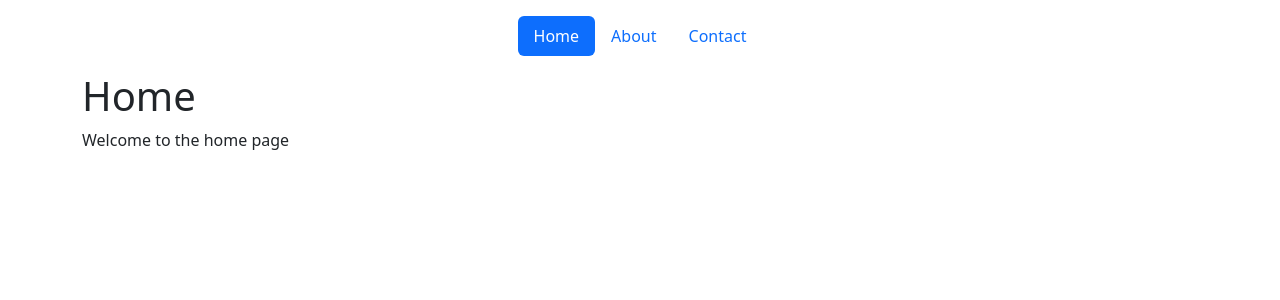
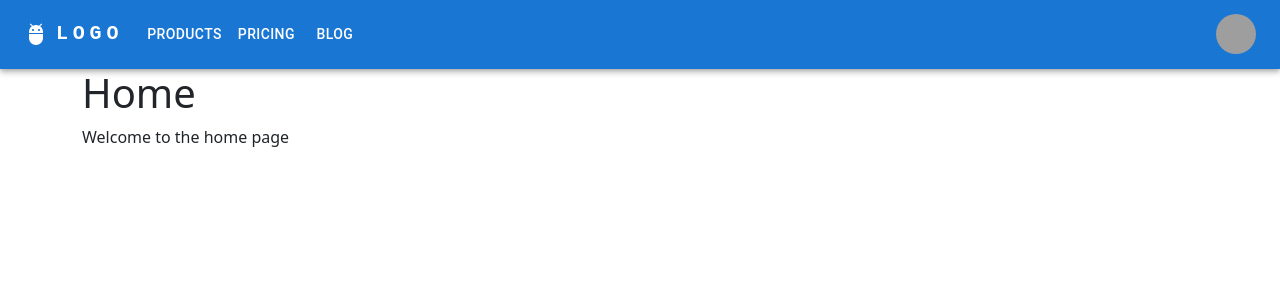
Before and after one commit to astrolabs-csds/-cscoding-OCTDEC2022_mod-7-8, a React (Create React App) app: page / in a window 1280 px wide. Shown: the top 300 px of the page. Built offline with nearby package versions, Linux system fonts and the light colour scheme; grey boxes are pictures that could not be loaded.

Commit message:
Integrating MaterialUI.

```diff
--- a/package.json
+++ b/package.json
@@ -3,6 +3,10 @@
   "version": "0.1.0",
   "private": true,
   "dependencies": {
+    "@emotion/react": "^11.10.5",
+    "@emotion/styled": "^11.10.5",
+    "@mui/icons-material": "^5.10.16",
+    "@mui/material": "^5.10.17",
     "@testing-library/jest-dom": "^5.16.5",
     "@testing-library/react": "^13.4.0",
     "@testing-library/user-event": "^13.5.0",
@@ -14,7 +18,7 @@
   },
   "scripts": {
     "start": "node server.js",
-    "start-dev": "npm run --openssl-legacy-provider start-dev",
+    "start-dev": "react-scripts start",
     "build": "react-scripts build",
     "test": "react-scripts test"
   },
--- a/src/LayoutRoute.js
+++ b/src/LayoutRoute.js
@@ -1,12 +1,12 @@
 import React from 'react';
 import { Route } from 'react-router-dom';
-import Header  from './Header';
+import ResponsiveAppBar from './ResponsiveAppBar';
 
 
 function LayoutRoute(props) {
     return (
         <React.Fragment>
-            <Header {...props}/>
+            <ResponsiveAppBar {...props}/>
             <Route path={props.path} exact={props.exact} component={props.component} />
         </React.Fragment>
     )
--- /dev/null
+++ b/src/ResponsiveAppBar.js
@@ -0,0 +1,162 @@
+import * as React from 'react';
+import AppBar from '@mui/material/AppBar';
+import Box from '@mui/material/Box';
+import Toolbar from '@mui/material/Toolbar';
+import IconButton from '@mui/material/IconButton';
+import Typography from '@mui/material/Typography';
+import Menu from '@mui/material/Menu';
+import MenuIcon from '@mui/icons-material/Menu';
+import Container from '@mui/material/Container';
+import Avatar from '@mui/material/Avatar';
+import Button from '@mui/material/Button';
+import Tooltip from '@mui/material/Tooltip';
+import MenuItem from '@mui/material/MenuItem';
+import AdbIcon from '@mui/icons-material/Adb';
+
+const pages = ['Products', 'Pricing', 'Blog'];
+const settings = ['Profile', 'Account', 'Dashboard', 'Logout'];
+
+function ResponsiveAppBar() {
+  const [anchorElNav, setAnchorElNav] = React.useState(null);
+  const [anchorElUser, setAnchorElUser] = React.useState(null);
+
+  const handleOpenNavMenu = (event) => {
+    setAnchorElNav(event.currentTarget);
+  };
+  const handleOpenUserMenu = (event) => {
+    setAnchorElUser(event.currentTarget);
+  };
+
+  const handleCloseNavMenu = () => {
+    setAnchorElNav(null);
+  };
+
+  const handleCloseUserMenu = () => {
+    setAnchorElUser(null);
+  };
+
+  return (
+    <AppBar position="static">
+      <Container maxWidth="xl">
+        <Toolbar disableGutters>
+          <AdbIcon sx={{ display: { xs: 'none', md: 'flex' }, mr: 1 }} />
+          <Typography
+            variant="h6"
+            noWrap
+            component="a"
+            href="/"
+            sx={{
+              mr: 2,
+              display: { xs: 'none', md: 'flex' },
+              fontFamily: 'monospace',
+              fontWeight: 700,
+              letterSpacing: '.3rem',
+              color: 'inherit',
+              textDecoration: 'none',
+            }}
+          >
+            LOGO
+          </Typography>
+
+          <Box sx={{ flexGrow: 1, display: { xs: 'flex', md: 'none' } }}>
+            <IconButton
+              size="large"
+              aria-label="account of current user"
+              aria-controls="menu-appbar"
+              aria-haspopup="true"
+              onClick={handleOpenNavMenu}
+              color="inherit"
+            >
+              <MenuIcon />
+            </IconButton>
+            <Menu
+              id="menu-appbar"
+              anchorEl={anchorElNav}
+              anchorOrigin={{
+                vertical: 'bottom',
+                horizontal: 'left',
+              }}
+              keepMounted
+              transformOrigin={{
+                vertical: 'top',
+                horizontal: 'left',
+              }}
+              open={Boolean(anchorElNav)}
+              onClose={handleCloseNavMenu}
+              sx={{
+                display: { xs: 'block', md: 'none' },
+              }}
+            >
+              {pages.map((page) => (
+                <MenuItem key={page} onClick={handleCloseNavMenu}>
+                  <Typography textAlign="center">{page}</Typography>
+                </MenuItem>
+              ))}
+            </Menu>
+          </Box>
+          <AdbIcon sx={{ display: { xs: 'flex', md: 'none' }, mr: 1 }} />
+          <Typography
+            variant="h5"
+            noWrap
+            component="a"
+            href=""
+            sx={{
+              mr: 2,
+              display: { xs: 'flex', md: 'none' },
+              flexGrow: 1,
+              fontFamily: 'monospace',
+              fontWeight: 700,
+              letterSpacing: '.3rem',
+              color: 'inherit',
+              textDecoration: 'none',
+            }}
+          >
+            LOGO
+          </Typography>
+          <Box sx={{ flexGrow: 1, display: { xs: 'none', md: 'flex' } }}>
+            {pages.map((page) => (
+              <Button
+                key={page}
+                onClick={handleCloseNavMenu}
+                sx={{ my: 2, color: 'white', display: 'block' }}
+              >
+                {page}
+              </Button>
+            ))}
+          </Box>
+
+          <Box sx={{ flexGrow: 0 }}>
+            <Tooltip title="Open settings">
+              <IconButton onClick={handleOpenUserMenu} sx={{ p: 0 }}>
+                <Avatar alt="Remy Sharp" src="/static/images/avatar/2.jpg" />
+              </IconButton>
+            </Tooltip>
+            <Menu
+              sx={{ mt: '45px' }}
+              id="menu-appbar"
+              anchorEl={anchorElUser}
+              anchorOrigin={{
+                vertical: 'top',
+                horizontal: 'right',
+              }}
+              keepMounted
+              transformOrigin={{
+                vertical: 'top',
+                horizontal: 'right',
+              }}
+              open={Boolean(anchorElUser)}
+              onClose={handleCloseUserMenu}
+            >
+              {settings.map((setting) => (
+                <MenuItem key={setting} onClick={handleCloseUserMenu}>
+                  <Typography textAlign="center">{setting}</Typography>
+                </MenuItem>
+              ))}
+            </Menu>
+          </Box>
+        </Toolbar>
+      </Container>
+    </AppBar>
+  );
+}
+export default ResponsiveAppBar;
```
Also changed, not shown: 1 other file (tests, documents, lock files or other folders).
